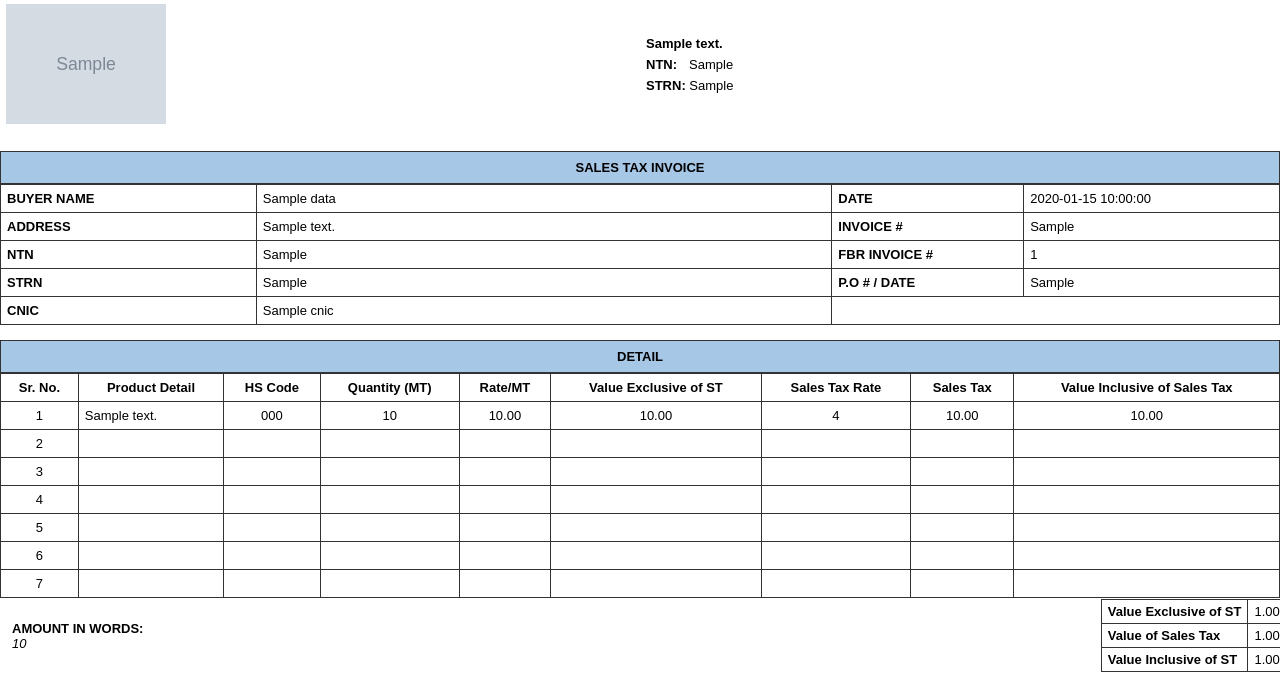
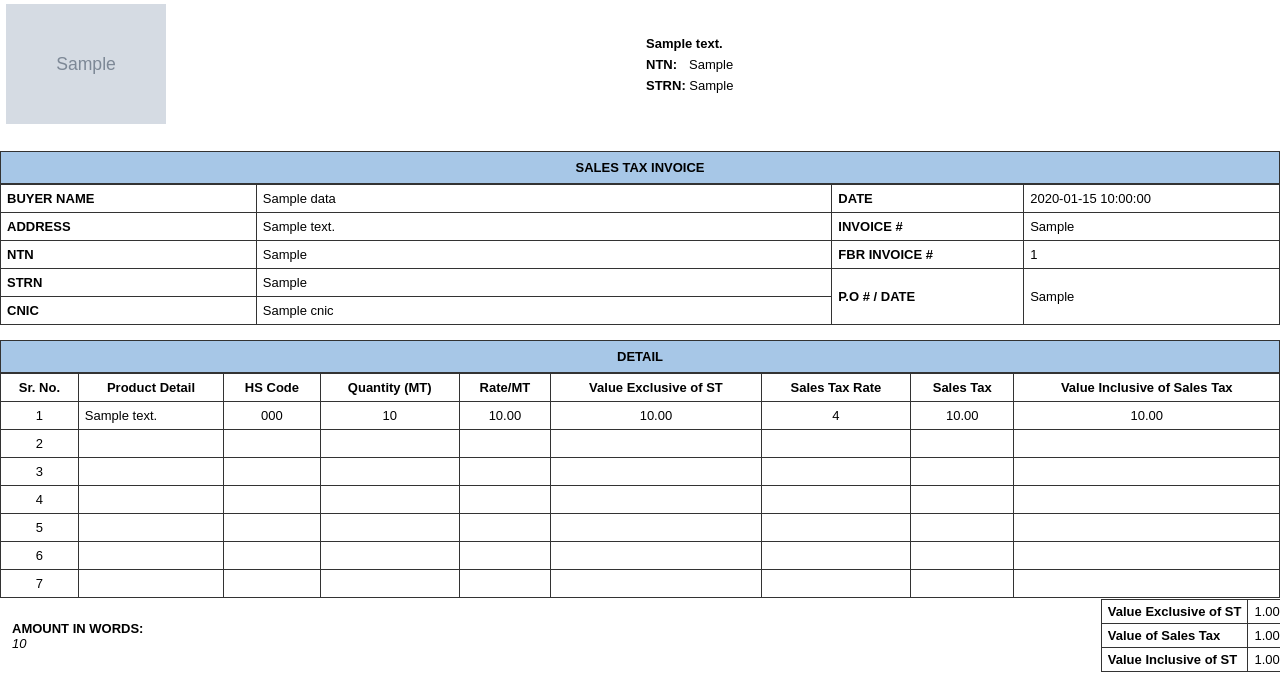
Before and after one commit to arhamshahzad10/noor_agency_backend, a Flask app: template templates/invoice_template.html in a window 1280 px wide. Shown: the top 685 px of the page. Run offline with Flask 3, Linux system fonts and the light colour scheme; the visitor is signed in with stand-in values (Sample User, id 1); the template is opened without the code that fills it: most values are stand-ins (such as "Sample title", 1, 10 or a date in 2020); grey boxes marked "Sample" are stand-in pictures; some libraries are stand-ins or nearby versions.

Commit message:
Complete Final5

```diff
--- a/templates/invoice_template.html
+++ b/templates/invoice_template.html
@@ -108,13 +108,12 @@
         <tr>
             <td style="font-weight: bold; border: 1px solid #333;" class="left">STRN</td>
             <td style="border: 1px solid #333;" class="left">{{ data.buyerSTRN }}</td>
-            <td style="font-weight: bold; border: 1px solid #333;" class="left">P.O # / DATE</td>
-            <td style="border: 1px solid #333;" class="left">{{ data.PO}}</td>
+            <td style="font-weight: bold; border: 1px solid #333;" class="left" rowspan="2">P.O # / DATE</td>
+            <td style="border: 1px solid #333;" class="left" rowspan="2">{{ data.PO }}</td>
         </tr>
         <tr>
             <td style="font-weight: bold; border: 1px solid #333;" class="left">CNIC</td>
             <td style="border: 1px solid #333;" class="left">{{ data.CNIC }}</td>
-            <td style="border: 1px solid #333;" colspan="2"></td>
         </tr>
     </table>
 
```
Also changed, not shown: 2 other files.
